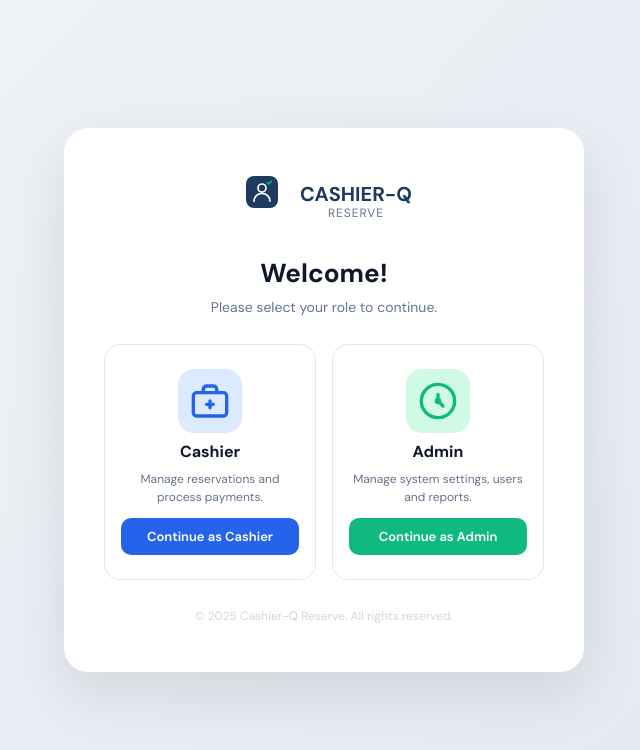
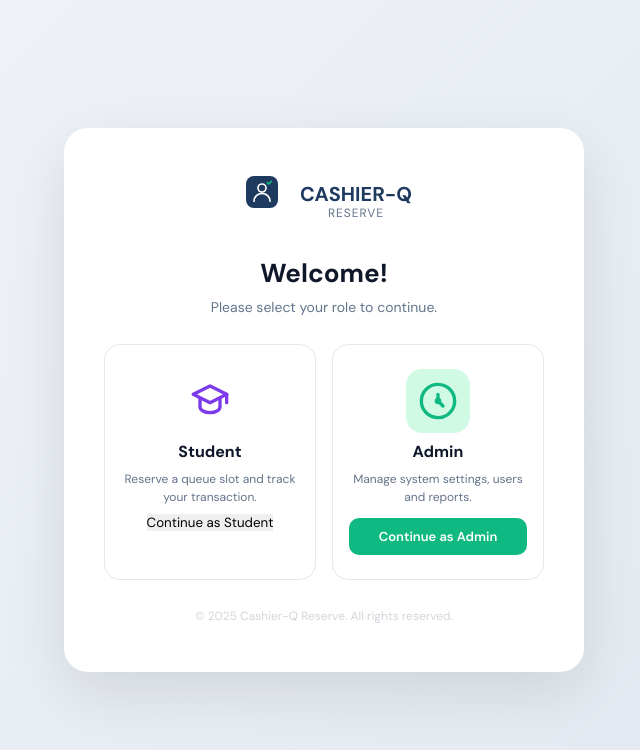
Before and after one commit to GoDy2004/C-Queue-R, a React (Vite) app in the folder client/: page /admin in a window 1280 px wide. Shown: the top 750 px of the page, without its empty margins (316-956 px from the left). Built offline with nearby package versions, Linux system fonts and the light colour scheme; no server answers.

Commit message:
Add student role navigation to RoleSelect component

```diff
--- a/client/src/pages/admin/RoleSelect.jsx
+++ b/client/src/pages/admin/RoleSelect.jsx
@@ -3,13 +3,11 @@ import { useAuth } from '../../contexts/AuthContext';
 import styles from './RoleSelect.module.css';
 
 export default function RoleSelect() {
-  const { staffUser } = useAuth();
+  const { staffUser, studentUser } = useAuth();
   const navigate = useNavigate();
 
-  if (staffUser) {
-    navigate('/admin/app');
-    return null;
-  }
+  if (staffUser) { navigate('/admin/app'); return null; }
+  if (studentUser) { navigate('/student'); return null; }
 
   return (
     <div className={styles.page}>
@@ -34,19 +32,18 @@ export default function RoleSelect() {
         <p className={styles.sub}>Please select your role to continue.</p>
 
         <div className={styles.roles}>
-          {/* Cashier */}
-          <div className={styles.roleCard} onClick={() => navigate('/admin/login?role=cashier')}>
-            <div className={styles.roleIcon + ' ' + styles.cashierIcon}>
+          {/* Student */}
+          <div className={styles.roleCard} onClick={() => navigate('/login')}>
+            <div className={styles.roleIcon + ' ' + styles.studentIcon}>
               <svg width="40" height="40" viewBox="0 0 24 24" fill="none">
-                <rect x="2" y="7" width="20" height="14" rx="2" stroke="#2563eb" strokeWidth="2"/>
-                <path d="M16 7V5a2 2 0 0 0-2-2h-4a2 2 0 0 0-2 2v2" stroke="#2563eb" strokeWidth="2"/>
-                <line x1="12" y1="12" x2="12" y2="16" stroke="#2563eb" strokeWidth="2" strokeLinecap="round"/>
-                <line x1="10" y1="14" x2="14" y2="14" stroke="#2563eb" strokeWidth="2" strokeLinecap="round"/>
+                <path d="M12 3L2 8l10 5 10-5-10-5z" stroke="#7c3aed" strokeWidth="2" strokeLinejoin="round"/>
+                <path d="M6 10.5v5c0 2 2.686 3.5 6 3.5s6-1.5 6-3.5v-5" stroke="#7c3aed" strokeWidth="2" strokeLinecap="round"/>
+                <line x1="22" y1="8" x2="22" y2="13" stroke="#7c3aed" strokeWidth="2" strokeLinecap="round"/>
               </svg>
             </div>
-            <h3 className={styles.roleTitle}>Cashier</h3>
-            <p className={styles.roleDesc}>Manage reservations and process payments.</p>
-            <button className={styles.cashierBtn}>Continue as Cashier</button>
+            <h3 className={styles.roleTitle}>Student</h3>
+            <p className={styles.roleDesc}>Reserve a queue slot and track your transaction.</p>
+            <button className={styles.studentBtn}>Continue as Student</button>
           </div>
 
           {/* Admin */}
```
